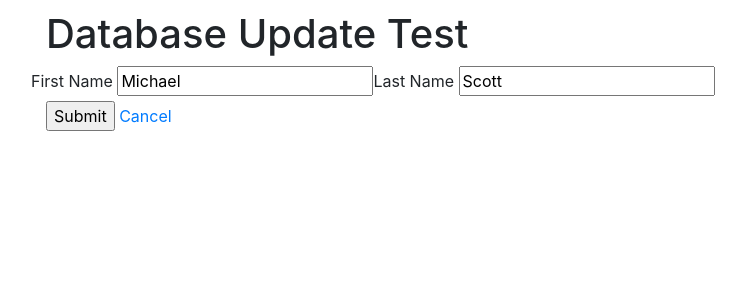
After one commit to nreitano95/percent, a Flask app: page /1/database-test-update in a window 1280 px wide. The commit adds this page. Shown: the top 300 px of the page, without its empty margins (39-785 px from the left). Run offline with Flask 2, Linux system fonts and the light colour scheme; data comes from the database, SQL or seed files in the repository; some libraries are stand-ins or nearby versions.

Commit message:
Added CRUD Functions as a test

```diff
--- a/application.py
+++ b/application.py
@@ -30,7 +30,7 @@ def root():
 
 @application.route('/database-test-create', methods=('GET', 'POST'))
 def dbCreateTest():
-    """ Create a new row in the Employees table """
+    """ Create a new row in table """
 
     # Get inputs from POST request and store as variables
     if request.method == 'POST':
@@ -48,6 +48,7 @@ def dbCreateTest():
 
 @application.route('/db-test', methods=('GET', 'POST'))
 def dbTest():
+    """ Method to display test users on screen  """
 
     query = "SELECT * FROM UsersTest ORDER BY last_name;"
 
@@ -59,6 +60,52 @@ def dbTest():
     return render_template("databaseTest.j2", Users=results)
 
 
+@application.route('/<int:id>/database-test-update', methods=('GET', 'POST'))
+def dbUpdateTest(id):
+    """ Update a row in the Users table """
+
+    user = getUserTest(id)
+
+    # Get inputs from POST request and store as variables
+    if request.method == 'POST':
+        first_name = request.form['first_name']
+        last_name = request.form['last_name']
+
+        # Set query to update a row based on the form inputs
+        query = "UPDATE UsersTest SET first_name=%s, last_name=%s WHERE id=" + str(id)
+        cursor = db.execute_query(db_connection=db_connection, query=query, query_params=(first_name, last_name))
+        results = cursor.fetchall()
+
+        return redirect('/db-test')
+
+    return render_template("databaseUpdateTest.j2", user=user)
+
+@application.route('/<int:id>/delete', methods=('GET', 'POST'))
+def dbDeleteTest(id):
+    """ Delete a row in the Users table """
+
+    # Get the employee based on employee_id
+    user = getUserTest(id)
+
+    # Set and execute the query
+    query = "DELETE FROM UsersTest WHERE id = " + str(id)
+    cursor = db.execute_query(db_connection=db_connection, query=query)
+    results = cursor.fetchall()
+
+    return redirect('/db-test')
+
+def getUserTest(id):
+    """ Helper method to get a user based on id """
+
+    query = "SELECT * FROM UsersTest WHERE id = " + str(id)
+
+    # Execute query to display rows
+    cursor = db.execute_query(db_connection=db_connection, query=query)
+    results = cursor.fetchone()
+    cursor.close()
+    user = results
+
+    return user
 
 
 # run the app.
--- a/templates/databaseTest.j2
+++ b/templates/databaseTest.j2
@@ -14,6 +14,8 @@
     <th>User ID</th>
     <th>First Name</th>
     <th>Last Name</th>
+    <th>Update</th>
+    <th>Delete</th>
   </tr>
 </thead>
 
@@ -24,6 +26,8 @@
     <td>{{ user['id'] }}</td>
     <td>{{ user['first_name'] }}</td>
     <td>{{ user['last_name'] }}</td>
+    <td><a class="action" href="{{ url_for('dbUpdateTest', id=user['id']) }}">Edit</a></td>
+    <td><a class="action" href="{{ url_for('dbDeleteTest', id=user['id']) }}">Delete</a></td>
   </tr>
 {% endfor %}
 <tbody>
--- /dev/null
+++ b/templates/databaseUpdateTest.j2
@@ -0,0 +1,29 @@
+{% extends "index.j2" %}
+
+<title>{% block title %}Database Update Test{% endblock %}</title>
+
+  <header>
+    {% block header %}<h1>Database Update Test</h1>{% endblock %}
+  </header>
+
+  {% block body %}
+
+  <form method='POST'>
+    <div class="row">
+      <div class="six columns">
+        <label for="firstNameInput">First Name</label>
+        <input class="u-full-width" type="text" id="first_name" name="first_name" value="{{ request.form['first_name'] or user['first_name'] }}" required>
+      </div>
+
+      <div class="six columns">
+        <label for="lastNameInput">Last Name</label>
+        <input class="u-full-width" type="text" id="last_name" name="last_name" value="{{ request.form['last_name'] or user['last_name'] }}" required>
+      </div>
+    </div>
+
+  <input class="button-primary" type="submit" value="Submit">
+  <a class="button" href="{{ url_for('root') }}">Cancel</a>
+
+</form>
+
+  {% endblock %}
```
